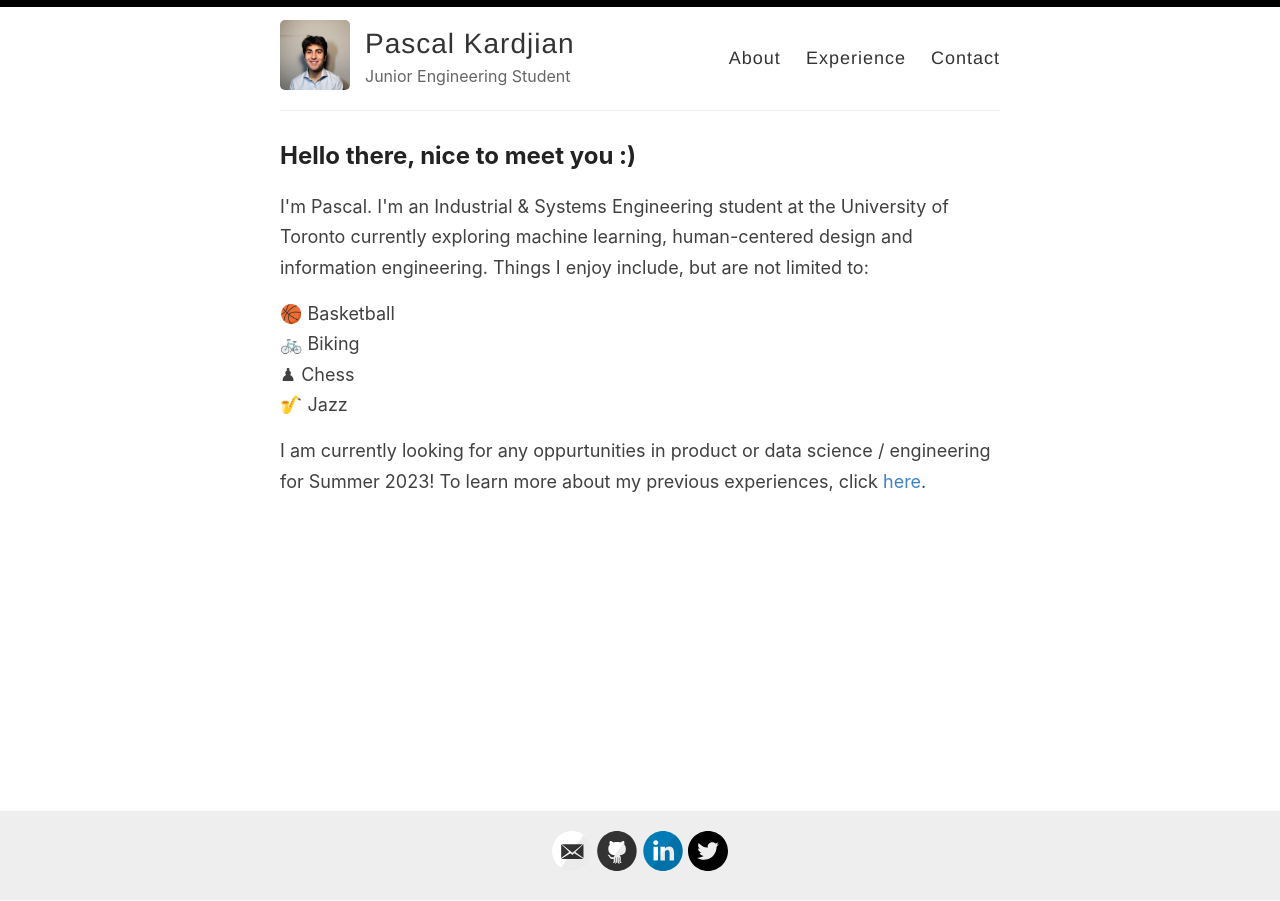
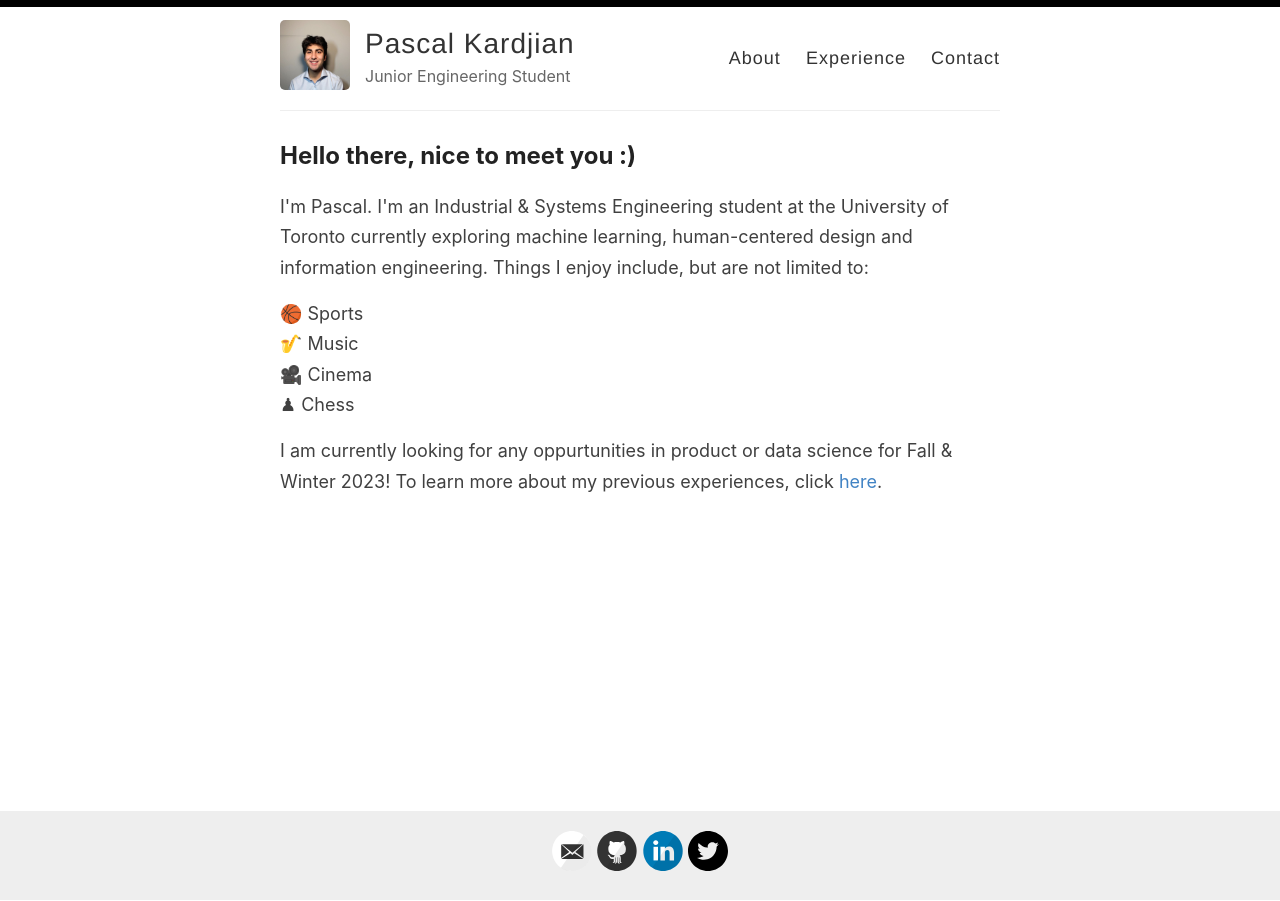
Before and after one commit to pkardjian/pkardjian.github.io, a Jekyll site: the page built from index.html, in a window 1280 px wide. Built offline with Jekyll 4.4.1, drawn with Linux system fonts in a browser that asks for light colours; the list of posts is cut into pages by our own code.

Commit message:
LifeWorks experience pt4

```diff
--- a/index.html
+++ b/index.html
@@ -8,11 +8,12 @@ layout: default
     Things I enjoy include, but are not limited to:
   </p>
   <p>
-    &#127936 Basketball
-    <br>&#128690 Biking
+    &#127936 Sports
+    <br>&#127927 Music
+    <br>&#127909 Cinema
     <br>&#9823 Chess
-    <br>&#127927 Jazz
+
   </p>
 
-  <p>I am currently looking for any oppurtunities in product or data science / engineering for Summer 2023!
+  <p>I am currently looking for any oppurtunities in product or data science for Fall & Winter 2023!
      To learn more about my previous experiences, click <a href="https://pkardjian.github.io/experience/">here</a>.</p>
```
